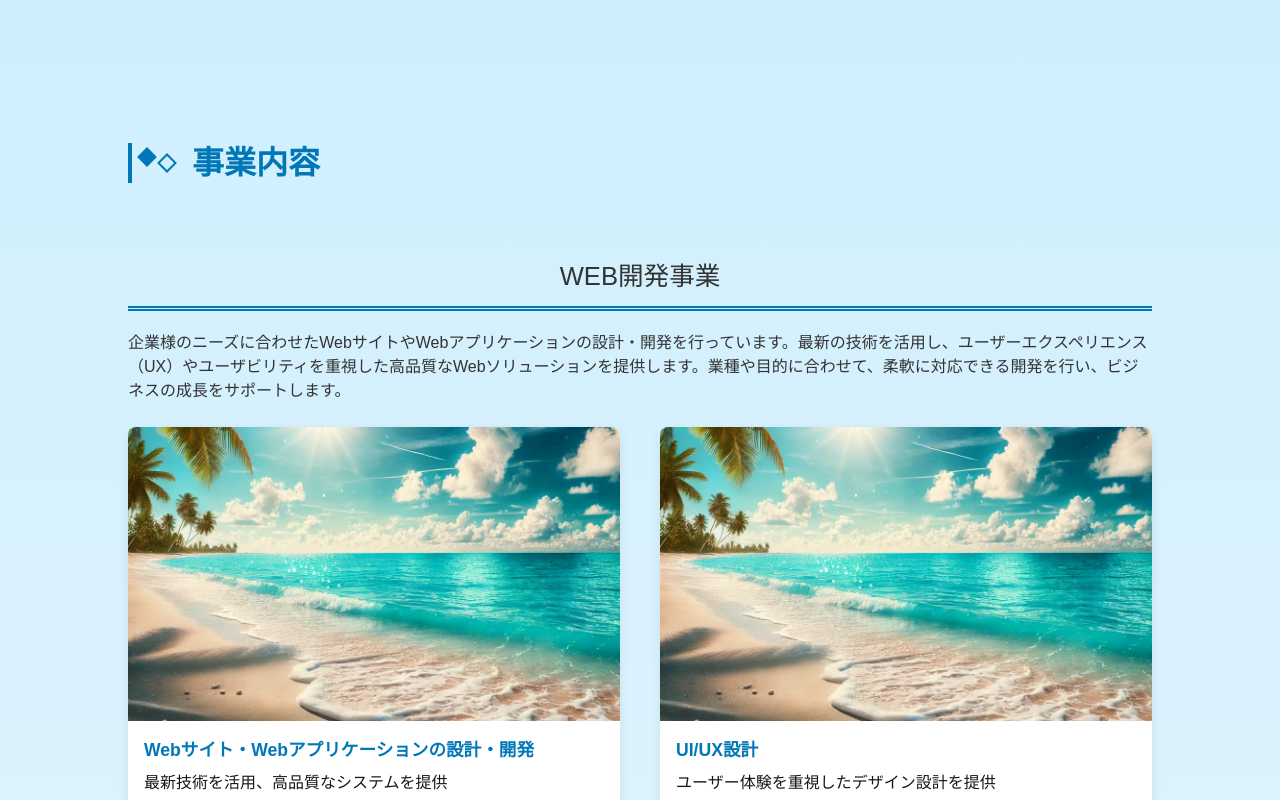
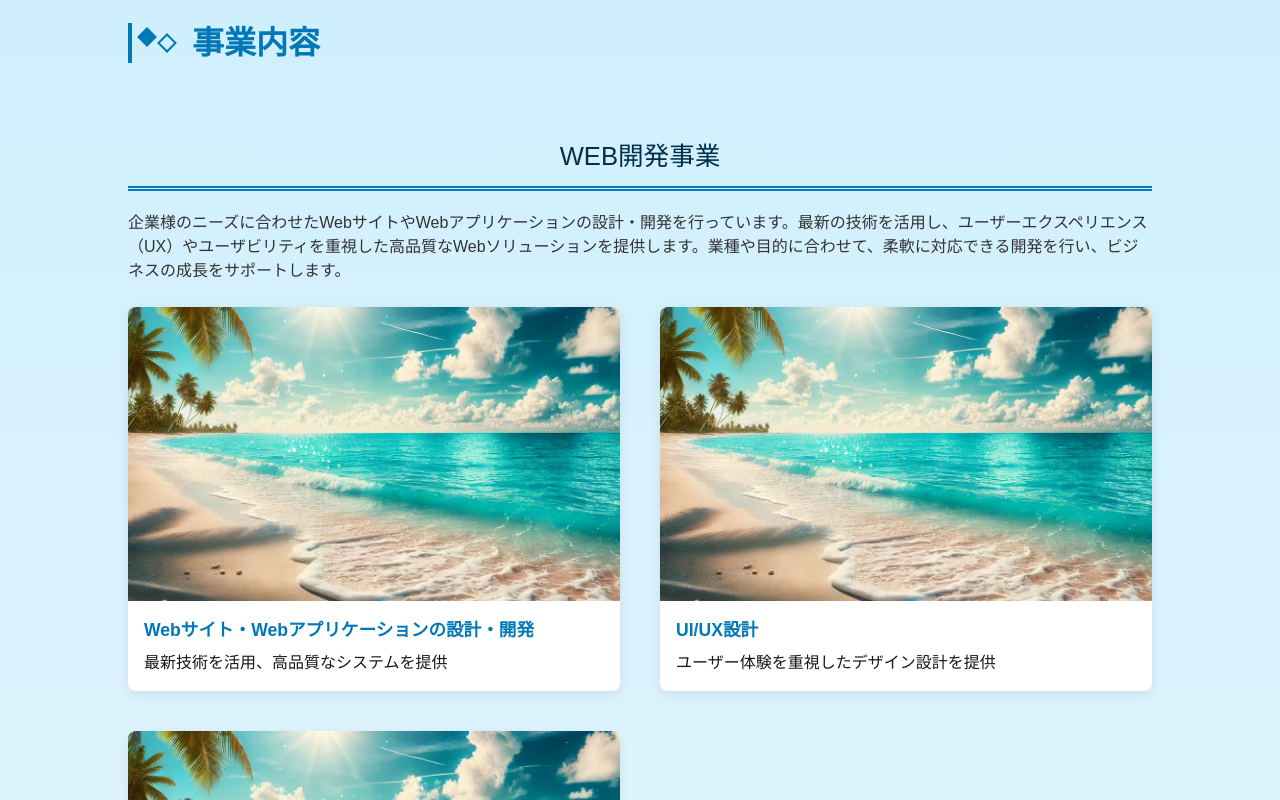
Before and after one commit to sea-four/-SEA-Corporate-Site, a Next.js app: page / in a window 1280 px wide. Shown: the part 1680-2480 px from the top of the page. Built offline with nearby package versions, Linux system fonts and the light colour scheme.

Commit message:
カラー変更

```diff
--- a/src/components/BusinessSection/BusinessSection.module.css
+++ b/src/components/BusinessSection/BusinessSection.module.css
@@ -1,5 +1,5 @@
 .container {
-  padding-top: 20vh;
+  padding-top: 5vh;
   max-width: 80%;
   margin: 0 auto;
 }
@@ -17,7 +17,7 @@
 .bstitletext {
   margin: 10px 0;
   font-size: 1.6rem;
-  color: #333;
+  color: #003049;
 }
 
 .description {
```
